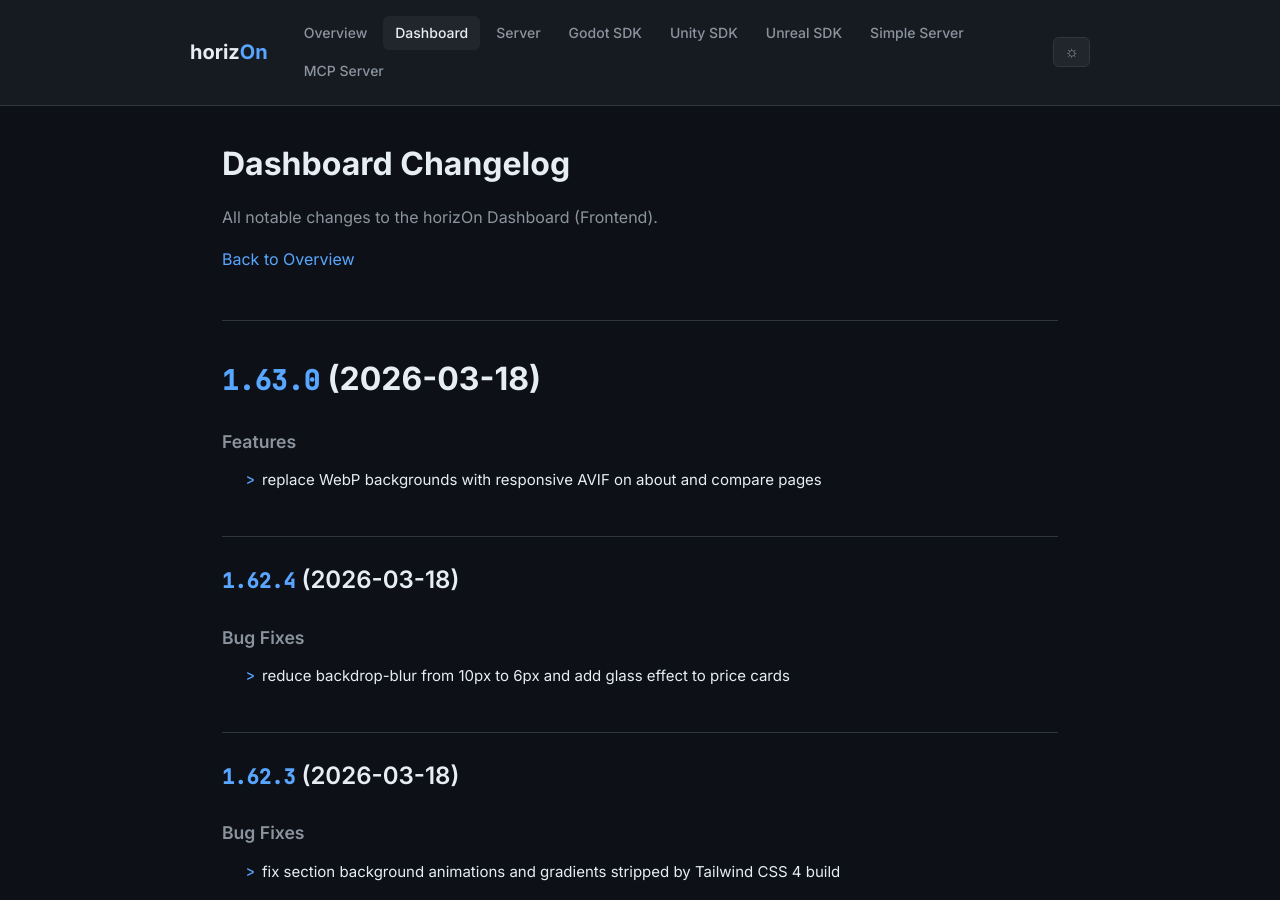
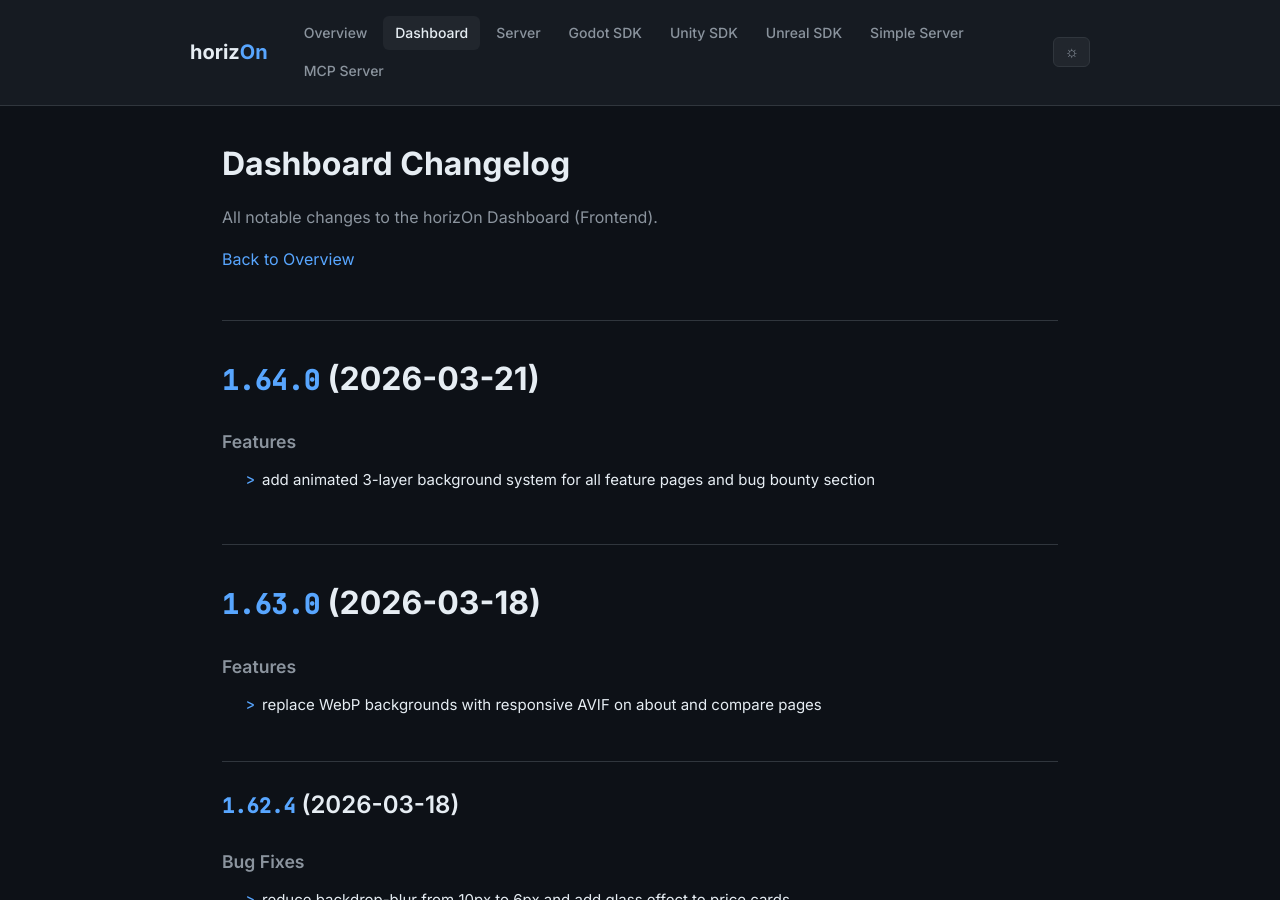
Before and after one commit to ProjectMakersDE/horizOn-Changelog, a Jekyll site: the page built from dashboard-changelog.md, in a window 1280 px wide and 900 px high. Built offline with Jekyll 4.4.1, drawn with Linux system fonts in a browser that asks for light colours.

Commit message:
chore: sync changelogs [skip ci]

```diff
--- a/dashboard-changelog.md
+++ b/dashboard-changelog.md
@@ -8,6 +8,13 @@ title: Dashboard Changelog
 All notable changes to the horizOn Dashboard (Frontend).
 
 [Back to Overview](.)
+
+# [1.64.0](https://github.com/ProjectMakersDE/horizOn-Dashboard/compare/v1.63.0...v1.64.0) (2026-03-21)
+
+
+### Features
+
+* add animated 3-layer background system for all feature pages and bug bounty section ([cf0f544](https://github.com/ProjectMakersDE/horizOn-Dashboard/commit/cf0f544bca7d4460d8e887b103eb6c4eb8aac5b8))
 
 # [1.63.0](https://github.com/ProjectMakersDE/horizOn-Dashboard/compare/v1.62.4...v1.63.0) (2026-03-18)
 
```
Also changed, not shown: index.md (+1 -1 lines).
